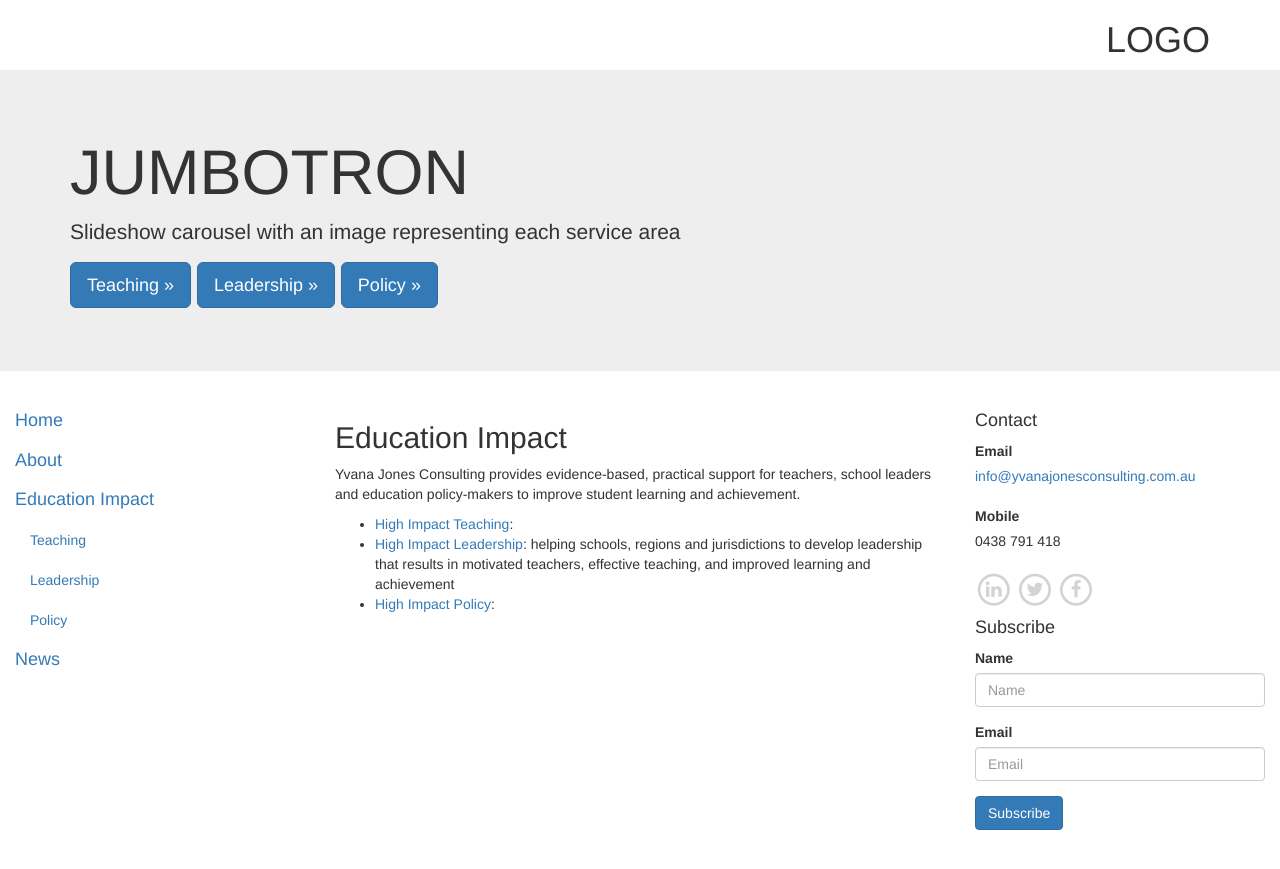
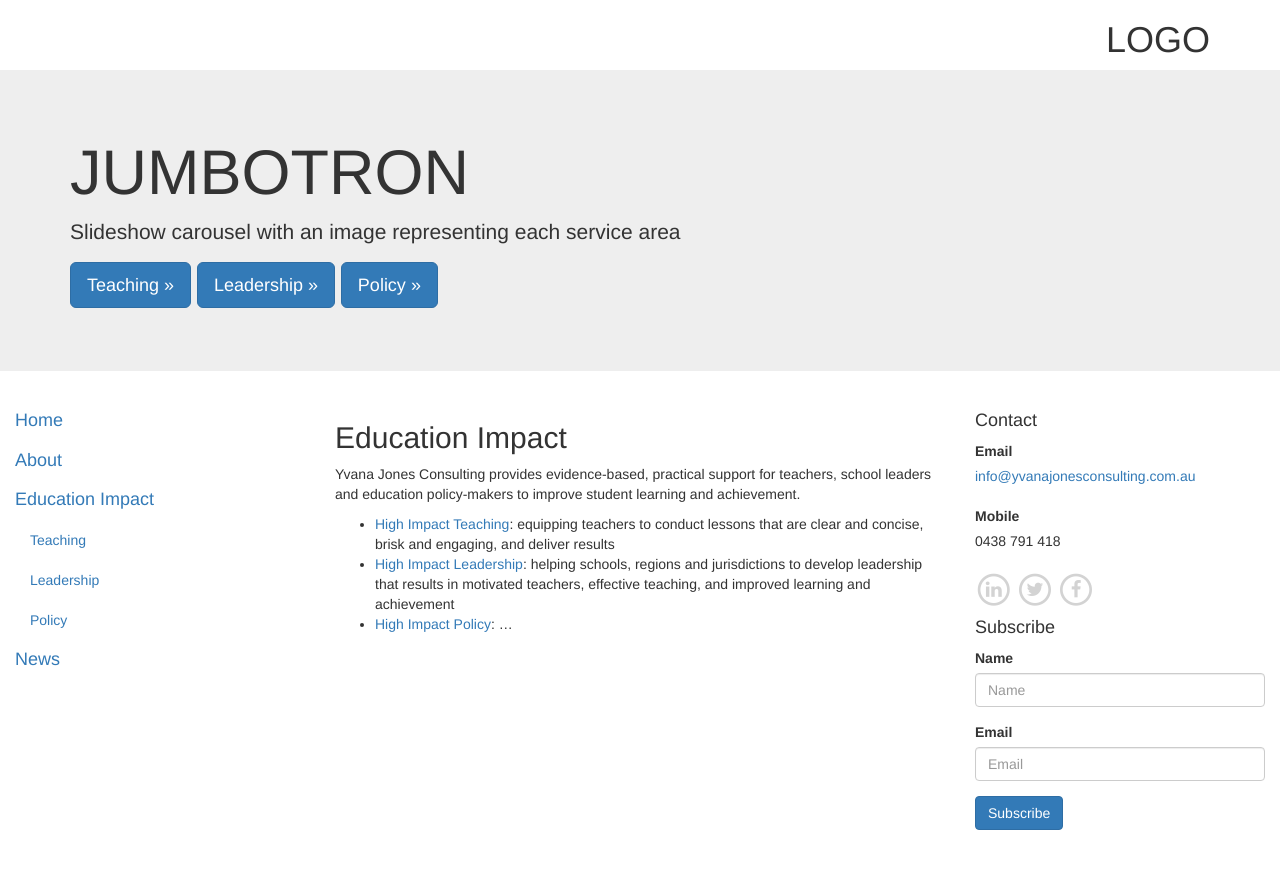
Before and after one commit to idm/idm.github.io, a Jekyll site: the page built from yjc/services.md, in a window 1280 px wide. Shown: the top 869 px of the page. Built offline with Jekyll 4.4.1, drawn with Linux system fonts in a browser that asks for light colours; nearby versions of some CDN libraries.

```diff
--- a/yjc/services.md
+++ b/yjc/services.md
@@ -4,6 +4,6 @@
 ---
 Yvana Jones Consulting provides evidence-based, practical support for teachers, school leaders and education policy-makers to improve student learning and achievement.
 
-*	[High Impact Teaching](teaching):
+*	[High Impact Teaching](teaching): equipping teachers to conduct lessons that are clear and concise, brisk and engaging, and deliver results
 *	[High Impact Leadership](leadership): helping schools, regions and jurisdictions to develop leadership that results in motivated teachers, effective teaching, and improved learning and achievement
-*	[High Impact Policy](policy):
+*	[High Impact Policy](policy): ...
```
